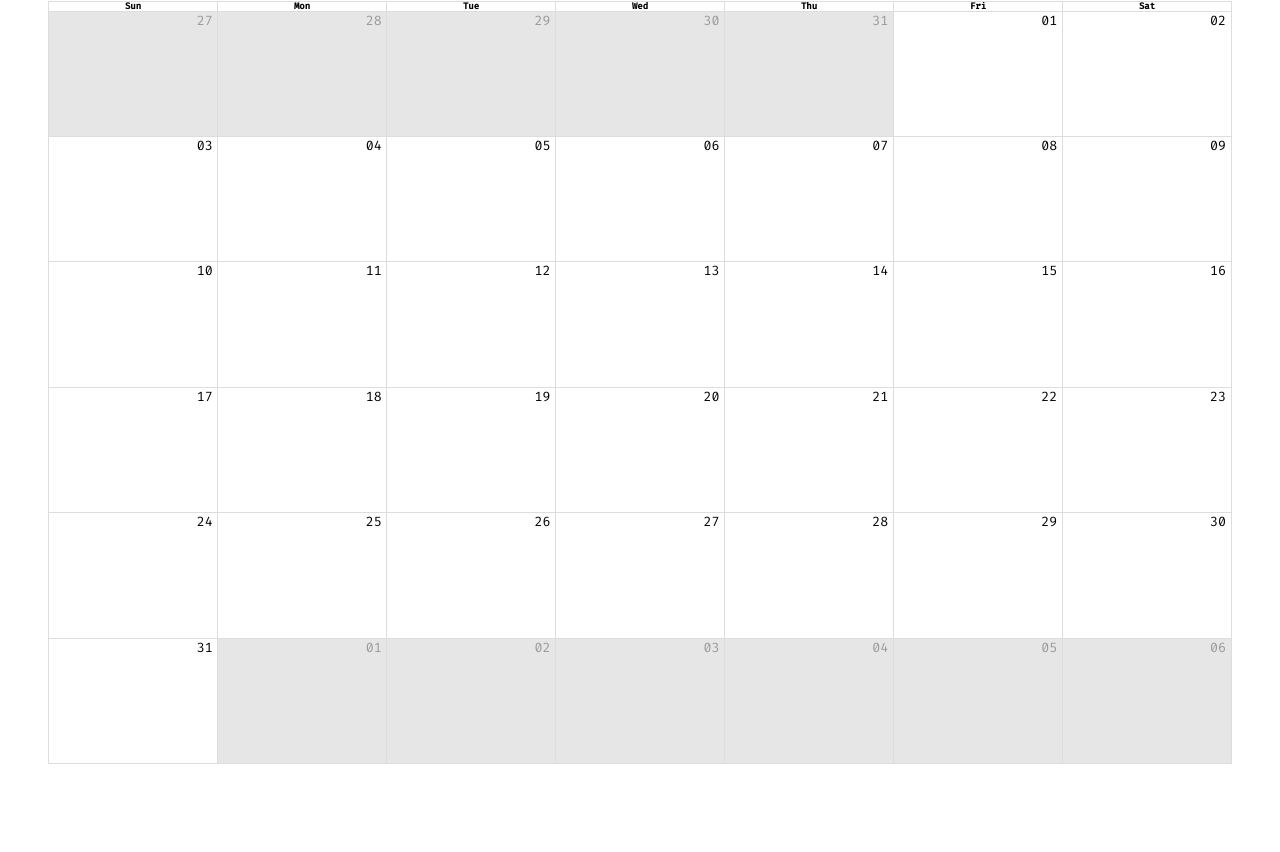
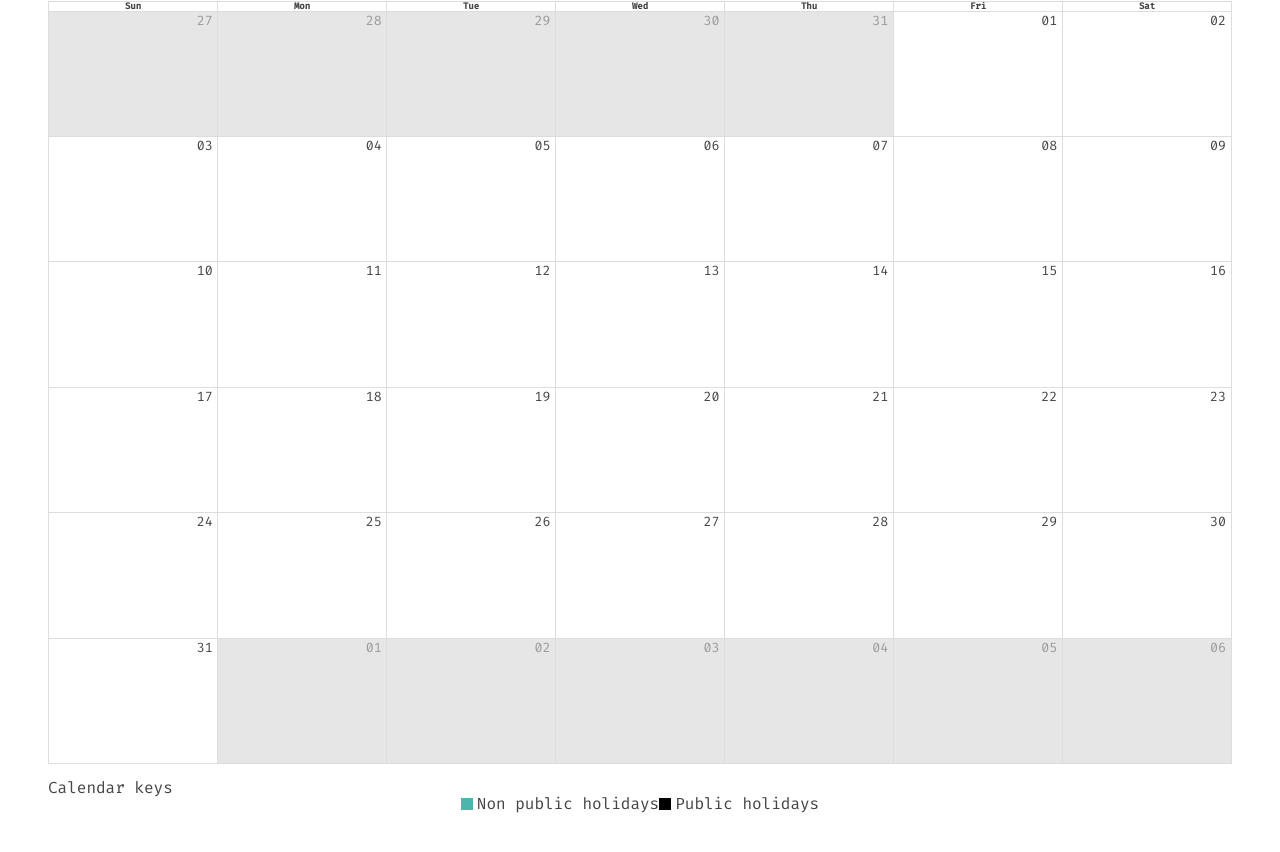
Before and after one commit to angulawk/holiday-guide, a React (Create React App) app: page /holidays/1 in a window 1280 px wide. Shown: the part 496-1348 px from the top of the page. Built offline with nearby package versions, Linux system fonts and the light colour scheme; no server answers.

Commit message:
Holidays calendar adjustments

```diff
--- a/src/UI/atoms/TableHeaderCell.tsx
+++ b/src/UI/atoms/TableHeaderCell.tsx
@@ -12,17 +12,15 @@ import { TSpacing } from "styles/variables/__typings__/variables";
 const TableHeaderCellContainer = styled.th<Partial<ITableHeaderCellProps>>`
   ${({
     theme: {
-      colorPalette: { blue400, black400 },
+      colorPalette: { black400, white },
       fontSizes: { font20 },
       fontWeights: { medium },
       spacing
     },
     width
   }): FlattenSimpleInterpolation => css`
-    background-color: ${blue400};
-    border-bottom: 1px solid ${blue400};
-    border-top: 1px solid ${blue400};
-    color: ${black400};
+    border-bottom: 1px solid ${black400};
+    color: ${white};
     font-size: ${font20};
     font-weight: ${medium};
     height: ${spacing.spacing56};
--- a/src/UI/atoms/Text.tsx
+++ b/src/UI/atoms/Text.tsx
@@ -67,7 +67,7 @@ const Text = (
   {
     as = "p",
     children,
-    color = "black500",
+    color = "black200",
     display = "block",
     ellipsis = false,
     fontSize = "font16",
--- /dev/null
+++ b/src/UI/molecules/CalendarKey.tsx
@@ -0,0 +1,43 @@
+import React from "react";
+
+import PropTypes from "prop-types";
+import styled, { css, FlattenSimpleInterpolation } from "styled-components";
+
+import { Text } from "UI/atoms/Text";
+import { LayoutContainer } from "UI/layout/LayoutContainer";
+
+import { colorPalette } from "styles/variables/colorPalette";
+
+import { ICalendarKeyProps } from "UI/molecules/__typings__/CalendarKey";
+import { TColorPalette } from "styles/variables/__typings__/variables";
+
+const CalendarKeySquare = styled.div`
+  ${({
+    color,
+    theme: {
+      colorPalette,
+      spacing: { spacing12 }
+    }
+  }): FlattenSimpleInterpolation => css`
+    background-color: ${color && color in colorPalette && colorPalette[color as TColorPalette]};
+    height: ${spacing12};
+    width: ${spacing12};
+  `};
+`;
+
+const CalendarKey = ({
+  calendarKeyText,
+  color
+}: ICalendarKeyProps): JSX.Element => (
+  <LayoutContainer display="flex" paddingBottom="spacing12">
+    <CalendarKeySquare color={color} />
+    <Text paddingLeft="spacing4">{calendarKeyText}</Text>
+  </LayoutContainer>
+);
+
+CalendarKey.propTypes = {
+  calendarKeyText: PropTypes.string,
+  color: PropTypes.oneOf([...Object.keys(colorPalette)])
+};
+
+export { CalendarKey };
--- a/src/UI/molecules/HolidaysCalendar.tsx
+++ b/src/UI/molecules/HolidaysCalendar.tsx
@@ -6,14 +6,18 @@ import styled, { css, FlattenSimpleInterpolation } from "styled-components";
 
 import PropTypes from "prop-types";
 
-import { LayoutContainer } from "UI/layout/LayoutContainer";
-
 import { Calendar, momentLocalizer } from "react-big-calendar";
 import "react-big-calendar/lib/css/react-big-calendar.css";
 
-import { IHolidaysCalendarProps } from "UI/molecules/__typings__/HolidaysCalendar";
+import { LayoutContainer } from "UI/layout/LayoutContainer";
+import { CalendarKey } from "UI/molecules/CalendarKey";
+import { Text } from "UI/atoms/Text";
+
 import { colorPalette } from "styles/variables/colorPalette";
 import { spacing } from "styles/variables/spacing";
+import { fontSizes } from "styles/variables/fontSizes";
+
+import { IHolidaysCalendarProps } from "UI/molecules/__typings__/HolidaysCalendar";
 
 const localizer = momentLocalizer(moment);
 
@@ -21,11 +25,12 @@ const HolidaysCalendarContainer = styled(Calendar)`
   ${({
     theme: {
       breakpoints: { breakpoint640, breakpoint641, breakpoint800 },
-      spacing: { spacing400, spacing500, spacing800 },
+      spacing: { spacing16, spacing400, spacing500, spacing800 },
       zIndex: { layer9 }
     }
   }): FlattenSimpleInterpolation => css`
     height: ${spacing800};
+    margin-bottom: ${spacing16};
     z-index: ${layer9};
 
     @media(max-width: ${breakpoint800}) and (min-width: ${breakpoint641}) {
@@ -42,8 +47,9 @@ function eventStyleGetter(event: any) {
   const isPublic = event?.isPublic;
 
   const style = {
-    backgroundColor: isPublic ? colorPalette.black500 : colorPalette.blue400,
+    backgroundColor: isPublic ? colorPalette.black200 : colorPalette.blue400,
     borderRadius: "0px",
+    fontSize: fontSizes.font14,
     height: spacing.spacing16,
     opacity: 0.8,
     color: "white",
@@ -66,6 +72,18 @@ const HolidaysCalendar = ({
       events={eventsList}
       localizer={localizer}
     />
+
+    <Text>Calendar keys</Text>
+    <LayoutContainer display="flex">
+      <CalendarKey
+        calendarKeyText="Non public holidays"
+        color="blue400"
+      />
+      <CalendarKey
+        calendarKeyText="Public holidays"
+        color="black400"
+      />
+    </LayoutContainer>
   </LayoutContainer>
 );
 
--- a/src/UI/molecules/TableHead.tsx
+++ b/src/UI/molecules/TableHead.tsx
@@ -14,10 +14,12 @@ import {
 const TableHeadContainer = styled.thead`
   ${({
     theme: {
+      colorPalette: { blue400 },
       spacing,
       zIndex: { layer2 }
     }
   }): FlattenSimpleInterpolation => css`
+    background-color: ${blue400};
     position: sticky;
     top: ${spacing.spacing0};
     z-index: ${layer2};
--- a/src/UI/molecules/TableRow.tsx
+++ b/src/UI/molecules/TableRow.tsx
@@ -14,23 +14,24 @@ const TableRowContainer = styled.tr<Partial<ITableRowProps>>`
     isLoading,
     onClick,
     theme: {
-      colorPalette: { blue400, black400, blue200 },
+      colorPalette: { blue200, blue400, black200, white },
       easing: { easeInOut },
-      spacing: {  spacing48 },
+      spacing: {  spacing56 },
       transitionTimes: { fast }
     }
   }): FlattenSimpleInterpolation => css`
-    color: ${black400};
+    color: ${black200};
     ${onClick && "cursor: pointer;"}
-    height: ${spacing48};
+    height: ${spacing56};
     ${isLoading && "width: 100%;"}
 
     &:nth-child(even) {
-      background-color: ${blue400};
+      background-color: ${blue200};
     }
 
     &:hover {
-      background-color: ${blue200};
+      color: ${white};
+      background-color: ${blue400};
       transition: all ${fast} ${easeInOut};
     }
   `};
--- /dev/null
+++ b/src/UI/molecules/__typings__/CalendarKey.ts
@@ -0,0 +1,6 @@
+import { TColorPalette } from "styles/variables/__typings__/variables";
+
+export interface ICalendarKeyProps {
+  calendarKeyText: string;
+  color: TColorPalette;
+}
--- a/src/styles/globalStyle.ts
+++ b/src/styles/globalStyle.ts
@@ -64,7 +64,7 @@ export const globalStyle = `
 
   body {
     background-color: ${colorPalette.white};
-    color: ${colorPalette.black500};
+    color: ${colorPalette.black200};
     line-height: 1;
     min-height: 100vh;
     overflow-x: hidden;
@@ -74,7 +74,7 @@ export const globalStyle = `
 
   ::selection {
     background: ${colorPalette.blue200};
-    color: ${colorPalette.black500};
+    color: ${colorPalette.black200};
   }
 
   h1,
--- a/src/styles/variables/colorPalette.ts
+++ b/src/styles/variables/colorPalette.ts
@@ -1,11 +1,14 @@
 export const colorPalette = {
   // Black
-  black400: "#444444",
-  black500: "#000000",
+  black200: "#444444",
+  black400: "#000000",
 
   //Blue
-  blue200: "#81ECEC",
-  blue400: "#00CEC9",
+  blue200: "#e0f2f1",
+  blue400: "#4db6ac",
+
+  //Gray
+  gray: "#e0e0e0",
 
   //White
   white: "#FFFFFF"
--- a/src/typings/styled.ts
+++ b/src/typings/styled.ts
@@ -14,10 +14,11 @@ declare module "styled-components" {
     };
 
     colorPalette: {
+      black200: string;
       black400: string;
-      black500: string;
       blue200: string;
       blue400: string;
+      gray: string;
       white: string;
     };
 
```
